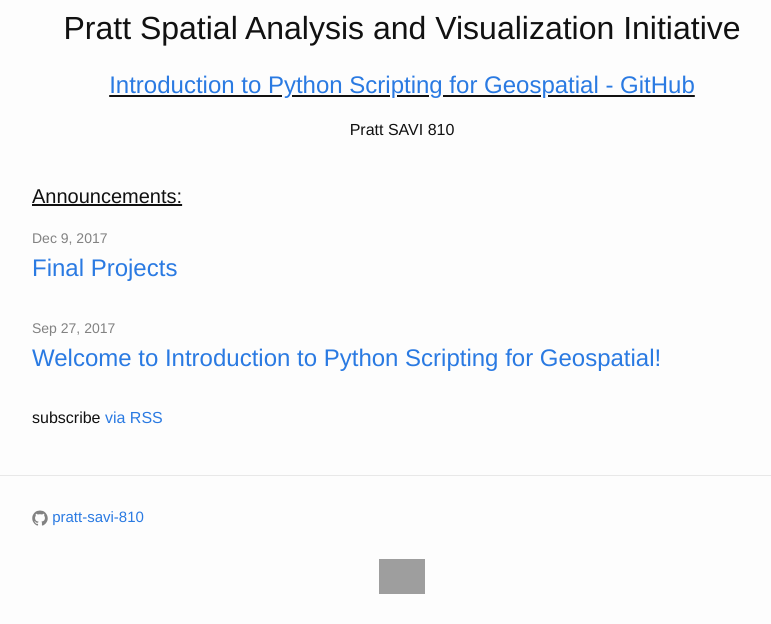
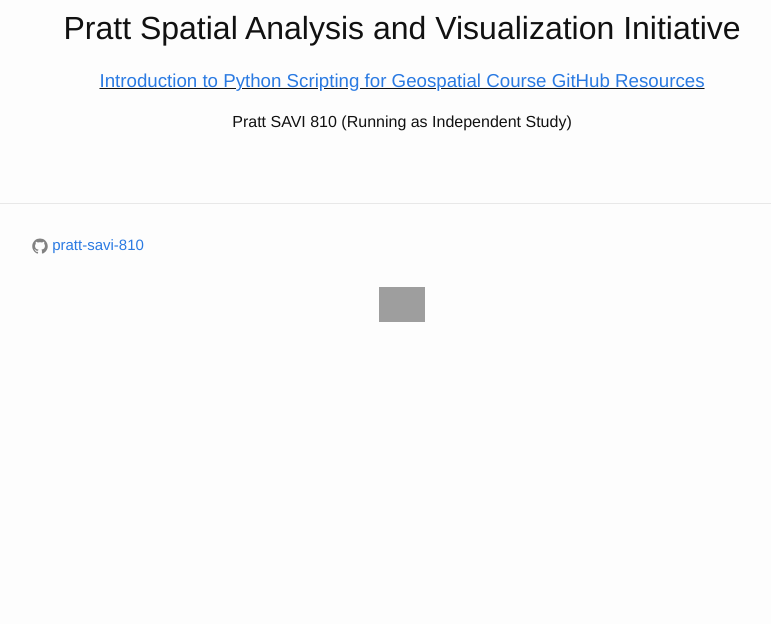
Before and after one commit to pratt-savi-810/pratt-savi-810.github.io, a Jekyll site: the page built from index.html, in a window 1280 px wide. Shown: the part 667-1291 px from the top of the page, without its empty margins (238-1009 px from the left). Built offline with Jekyll 4.4.1, drawn with Linux system fonts in a browser that asks for light colours; after the commit the page ends 1019 px from its top, so only the background shows below that; grey boxes are pictures that could not be loaded.

Commit message:
update webstie.

```diff
--- a/index.html
+++ b/index.html
@@ -12,11 +12,11 @@
 
   <center>
   <h1>Pratt Spatial Analysis and Visualization Initiative</h1>
-  <u><h2><a href='https://github.com/pratt-savi-810/pratt-savi-810-2018-10' target='_blank'>Introduction to Python Scripting for Geospatial - GitHub</a></h2></u>
-  <h4>Pratt SAVI 810</h4>
+  <u><h3><a href='https://github.com/pratt-savi-810/pratt-savi-810-2020-03' target='_blank'>Introduction to Python Scripting for Geospatial Course GitHub Resources</a></h3></u>
+  <h4>Pratt SAVI 810 (Running as Independent Study)</h4>
   </center>
   </br>
-  <u><h1 class="page-heading">Announcements:</h1></u>
+  <!-- <u><h1 class="page-heading">Announcements:</h1></u>
 
 
 
@@ -30,8 +30,8 @@
         </h2>
       </li>
     {% endfor %}
-  </ul>
+  </ul> -->
 
-  <p class="rss-subscribe">subscribe <a href="{{ "/feed.xml" | prepend: site.baseurl }}">via RSS</a></p>
+  <!-- <p class="rss-subscribe">subscribe <a href="{{ "/feed.xml" | prepend: site.baseurl }}">via RSS</a></p> -->
 
 </div>
```
